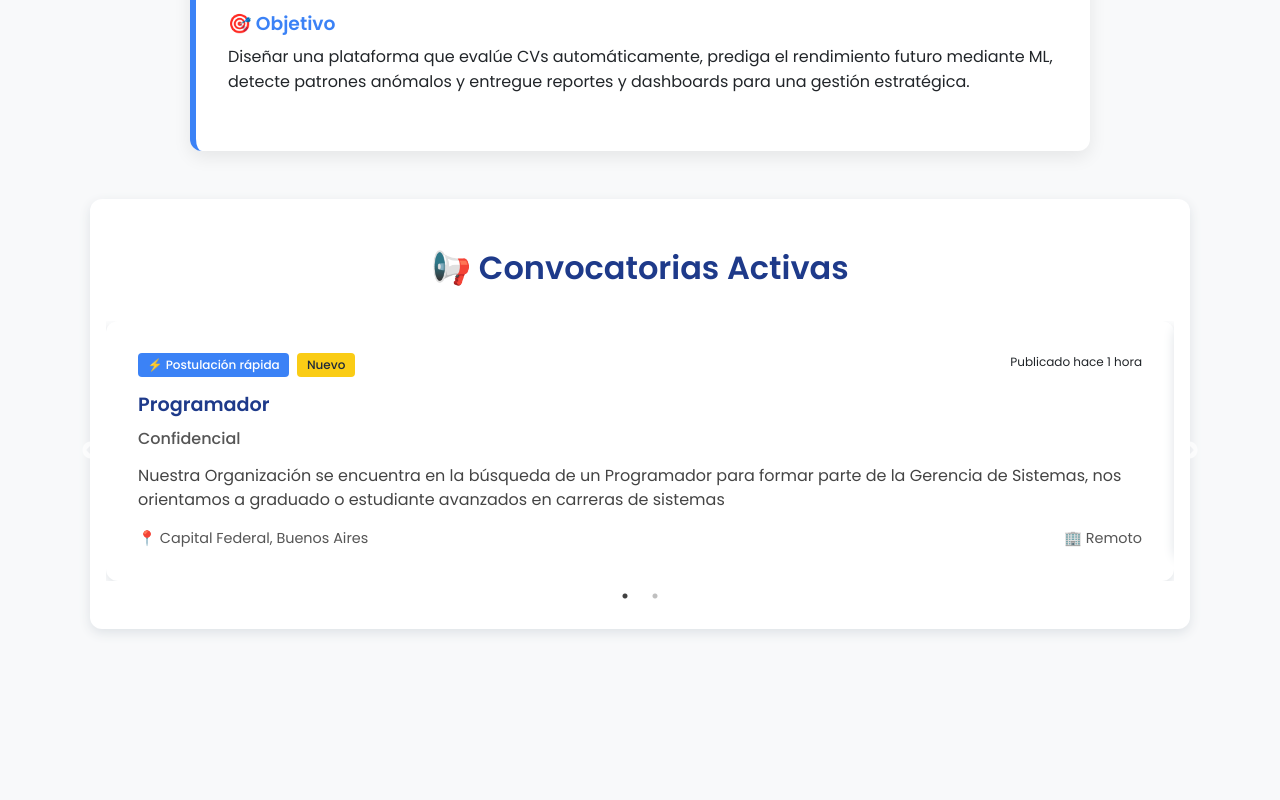
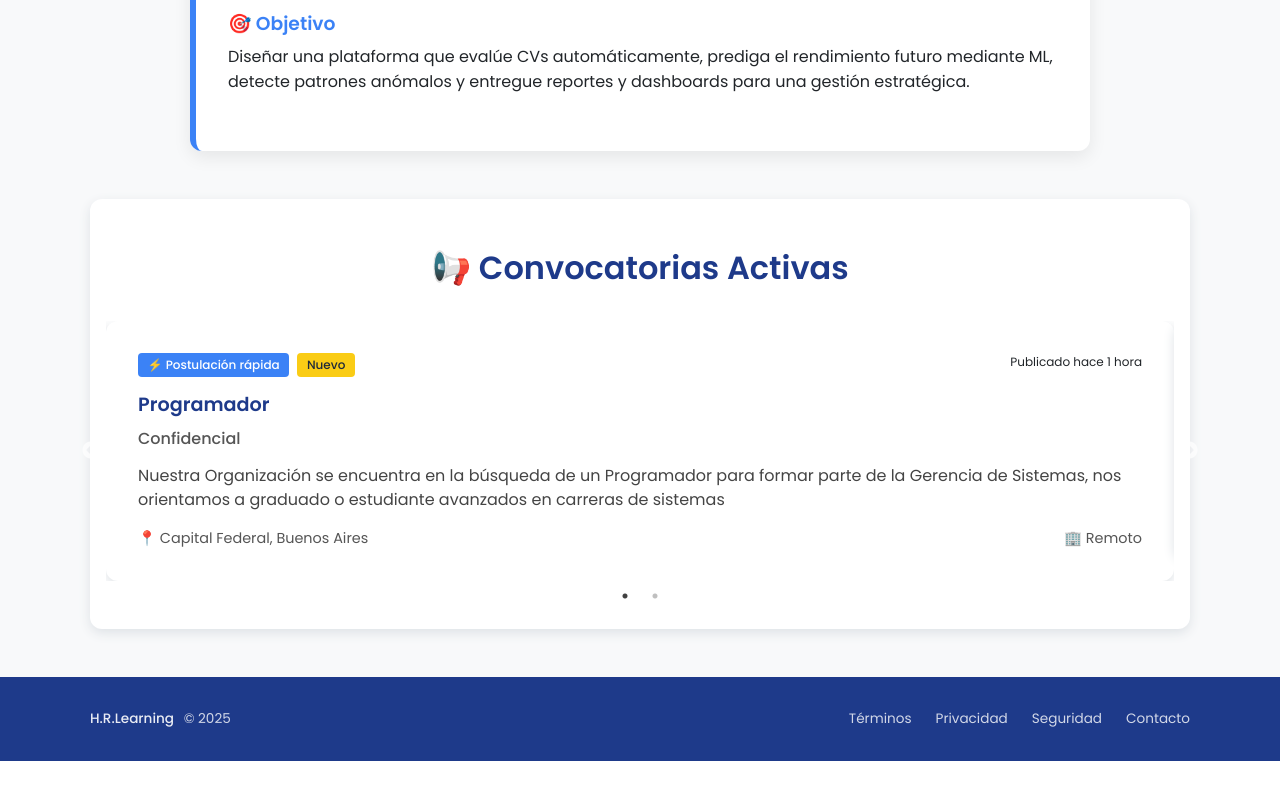
Before and after one commit to mauroezeflores/TP-LaboI, a React (Vite) app in the folder frontend/: page / in a window 1280 px wide. Shown: the part 474-1274 px from the top of the page. After the commit the page ends 1235 px from the top, so only its background shows below. Built offline with nearby package versions, Linux system fonts and the light colour scheme.

Commit message:
Pantalla de inicio completa.

```diff
--- a/frontend/package.json
+++ b/frontend/package.json
@@ -1,5 +1,5 @@
 {
-  "name": "mi-app-empleo",
+  "name": "h.r.learning",
   "private": true,
   "version": "0.0.0",
   "type": "module",
--- a/frontend/src/Autenticacion/Inicio/Inicio.jsx
+++ b/frontend/src/Autenticacion/Inicio/Inicio.jsx
@@ -37,6 +37,8 @@ export default function Inicio() {
     autoplay: true,
     autoplaySpeed: 8000,
   };
+  const currentYear = new Date().getFullYear(); // Obtener año actual dinámicamente
+
 
   return (
     <div className={styles.page}>
@@ -100,6 +102,25 @@ export default function Inicio() {
           ))}
         </Slider>
       </section>
+      <footer className={styles.footer}>
+        <div className={styles.footerContent}>
+          <div className={styles.footerBrand}>
+             {/* Opcional: Icono */}
+             {/* <LuCopyright className={styles.footerIcon} /> */}
+             {/* Nombre de la App o Empresa */}
+             <span className={styles.footerAppName}>H.R.Learning</span>
+             <span>© {currentYear}</span> {/* Año actual */}
+          </div>
+          <nav className={styles.footerNav}>
+             {/* Enlaces relevantes para tu aplicación */}
+             <a href="/terminos" className={styles.footerLink}>Términos</a>
+             <a href="/privacidad" className={styles.footerLink}>Privacidad</a>
+             <a href="/seguridad" className={styles.footerLink}>Seguridad</a>
+             <a href="/contacto" className={styles.footerLink}>Contacto</a>
+             {/* Puedes añadir más enlaces si son necesarios */}
+          </nav>
+        </div>
+      </footer>
     </div>
   );
 }
--- a/frontend/src/Autenticacion/Inicio/Inicio.module.css
+++ b/frontend/src/Autenticacion/Inicio/Inicio.module.css
@@ -56,7 +56,7 @@
   background: var(--bg-light);
   margin: 0;
   padding-top: var(--navbar-height);
-  min-height: 300vh;
+  min-height: 100vh;
 }
 
 
@@ -233,3 +233,76 @@
   from { opacity: 0; transform: translateY(30px); }
   to { opacity: 1; transform: translateY(0); }
 }
+.footer {
+  background-color: var(--primary); /* Fondo oscuro usando tu color primario */
+  color: rgba(255, 255, 255, 0.8); /* Texto blanco semi-transparente */
+  padding: 2rem 2rem; /* Padding vertical y horizontal */
+  margin-top: 3rem; /* Espacio sobre el footer */
+  font-family: 'Poppins', sans-serif; /* Asegurar la fuente */
+  font-size: 0.85rem; /* Texto pequeño */
+  line-height: 1.5;
+}
+
+.footerContent {
+  max-width: 1100px; /* Limitar ancho como otras secciones */
+  margin: 0 auto; /* Centrar contenido */
+  display: flex;
+  flex-wrap: wrap; /* Permitir que los elementos bajen en pantallas pequeñas */
+  justify-content: space-between; /* Espacio entre marca y links */
+  align-items: center;
+  gap: 1rem; /* Espacio entre elementos cuando se envuelven */
+}
+
+.footerBrand {
+  display: flex;
+  align-items: center;
+  gap: 0.6rem; /* Espacio entre icono/nombre y copyright */
+}
+
+.footerIcon { /* Estilo si usas un icono */
+  font-size: 1.2rem;
+  color: rgba(255, 255, 255, 0.6); /* Icono un poco más tenue */
+}
+
+.footerAppName {
+    font-weight: 500; /* Nombre un poco más grueso */
+    color: rgba(255, 255, 255, 0.9); /* Nombre más opaco */
+}
+
+.footerNav {
+  display: flex;
+  flex-wrap: wrap; /* Permitir que los links bajen */
+  gap: 0.5rem 1.5rem; /* Espacio vertical y horizontal entre links */
+  justify-content: center; /* Centrar links si se envuelven */
+}
+
+.footerLink {
+  color: rgba(255, 255, 255, 0.8); /* Mismo color que el texto base */
+  text-decoration: none;
+  transition: color 0.2s ease-in-out, text-decoration 0.2s ease-in-out;
+}
+
+.footerLink:hover {
+  color: #ffffff; /* Blanco completo al pasar el mouse */
+  text-decoration: underline; /* Subrayado al pasar el mouse */
+}
+
+
+/* --- Ajustes Responsivos para el Footer --- */
+@media (max-width: 768px) {
+  .footerContent {
+    flex-direction: column; /* Apilar marca y links */
+    justify-content: center; /* Centrar todo */
+    gap: 1.5rem; /* Más espacio vertical */
+  }
+
+  .footerNav {
+    justify-content: center; /* Asegurar centrado */
+    gap: 0.5rem 1rem; /* Menos espacio horizontal */
+  }
+
+  .footer {
+      padding: 1.5rem 1rem; /* Menos padding en móvil */
+      font-size: 0.8rem; /* Texto aún más pequeño */
+  }
+}
--- a/frontend/src/Autenticacion/Login/Login.jsx
+++ b/frontend/src/Autenticacion/Login/Login.jsx
@@ -48,6 +48,7 @@ export default function Login() {
           </div>
         </div>
 
+
         {/* Contraseña */}
         <div className={styles.inputGroup}>
           <label htmlFor="password">Contraseña</label>
--- a/frontend/src/Autenticacion/Registro/registroReclutador.jsx
+++ b/frontend/src/Autenticacion/Registro/registroReclutador.jsx
@@ -60,9 +60,9 @@ export default function RegistroReclutador() {
 
         {/* Email Corporativo */}
         <div className={styles.inputGroup}>
-          <label htmlFor="email">Correo Electrónico Corporativo</label>
+          <label htmlFor="email">Correo Electrónico</label>
           <div className={styles.inputWrapper}>
-            <input id="email" type="email" placeholder="nombre@empresa.com" value={email} onChange={(e) => setEmail(e.target.value)} required />
+            <input id="email" type="email" placeholder="ejemplo@gmail.com" value={email} onChange={(e) => setEmail(e.target.value)} required />
           </div>
         </div>
 
```
Also changed, not shown: 1 other file (tests, documents, lock files or other folders).
